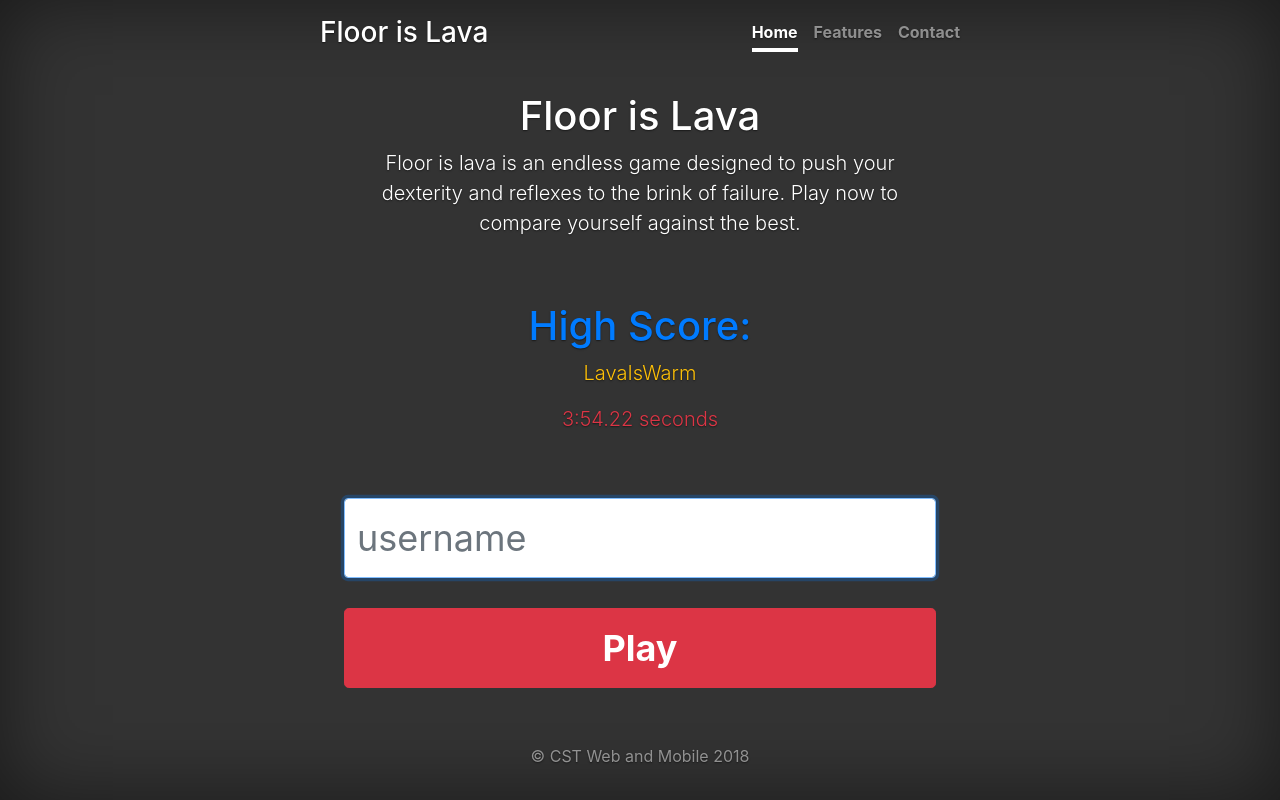
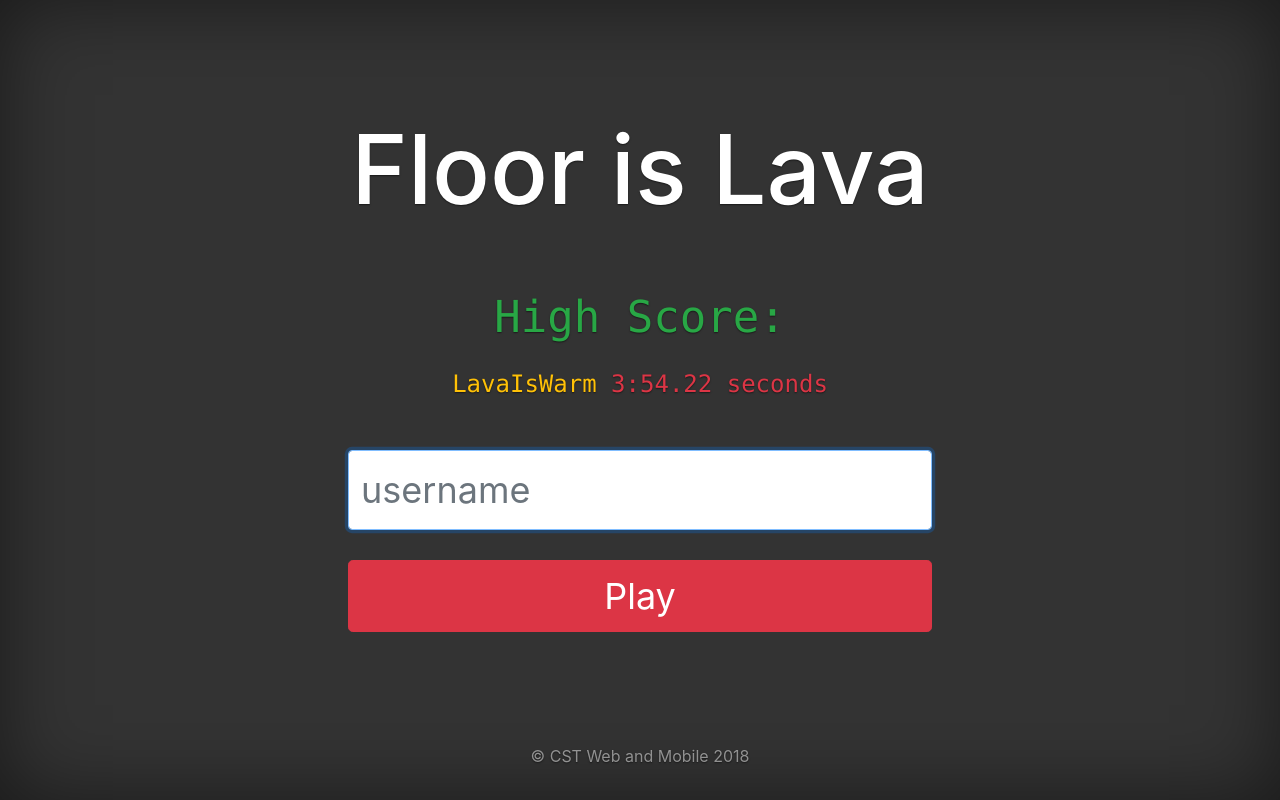
Before and after one commit to KeirForster/floorislava, a PHP site: page / in a window 1280 px wide. Run offline with PHP 8.4, Linux system fonts and the light colour scheme; some libraries are stand-ins or nearby versions.

Commit message:
Removed navbar and improved homepage styling

```diff
--- a/css/index.css
+++ b/css/index.css
@@ -1,24 +1,3 @@
-/*
- * Globals
- */
-
-/* Links */
-a,
-a:focus,
-a:hover {
-    color: #fff;
-}
-
-/* Custom default button */
-.btn-secondary,
-.btn-secondary:hover,
-.btn-secondary:focus {
-    color: #333;
-    text-shadow: none; /* Prevent inheritance from `body` */
-    background-color: #fff;
-    border: .05rem solid #fff;
-}
-
 /*
  * Base structure
  */
@@ -46,58 +25,22 @@ body {
 }
 
 /*
- * Header
- */
-.masthead {
-    margin-bottom: 2rem;
-}
-
-.masthead-brand {
-    margin-bottom: 0;
-}
-
-.nav-masthead .nav-link {
-    padding: .25rem 0;
-    font-weight: 700;
-    color: rgba(255, 255, 255, .5);
-    background-color: transparent;
-    border-bottom: .25rem solid transparent;
-}
-
-.nav-masthead .nav-link:hover,
-.nav-masthead .nav-link:focus {
-    border-bottom-color: rgba(255, 255, 255, .25);
-}
-
-.nav-masthead .nav-link + .nav-link {
-    margin-left: 1rem;
-}
-
-.nav-masthead .active {
-    color: #fff;
-    border-bottom-color: #fff;
-}
-
-@media (min-width: 48em) {
-    .masthead-brand {
-        float: left;
-    }
-
-    .nav-masthead {
-        float: right;
-    }
-}
-
-/*
  * Main
  */
 .cover {
     padding: 0 1.5rem;
 }
 
-.cover .btn-lg {
-    padding: .75rem 1.25rem;
-    font-weight: 700;
+.cover .cover-heading {
+    font-size: 6rem;
+}
+
+.cover .highscore-heading {
+    font-size: 2.75rem;
+}
+
+.cover .highscore-description {
+    font-size: 1.5rem;
 }
 
 .cover .cover-message {
--- a/index.php
+++ b/index.php
@@ -21,26 +21,12 @@
 <body class="text-center">
 
 <div class="cover-container d-flex h-100 p-3 mx-auto flex-column">
-    <header class="masthead mb-auto">
-        <div class="inner">
-            <h3 class="masthead-brand">Floor is Lava</h3>
-            <nav class="nav nav-masthead justify-content-center">
-                <a class="nav-link active" href="#">Home</a>
-                <a class="nav-link" href="#">Features</a>
-                <a class="nav-link" href="#">Contact</a>
-            </nav>
-        </div>
-    </header>
-
-    <main role="main" class="inner cover">
+    <main role="main" class="inner cover mt-auto">
         <section class="cover-message">
             <h1 class="cover-heading">Floor is Lava</h1>
-            <p class="lead description">Floor is lava is an endless game designed to push your dexterity and reflexes to
-                the brink of
-                failure. Play now to compare yourself against the best.</p>
         </section>
         <section class="cover-message">
-            <h1 class="cover-heading text-primary">High Score:</h1>
+            <pre><code class="highscore-heading text-success lead">High Score:</code></pre>
 
             <!--  Print the highest score stored -->
             <?php
@@ -82,8 +68,7 @@
                         $userName  = $userInfo[0]; // username
                         $userScore = $userInfo[1]; // score
 
-                        echo "<p class='lead description text-warning'>$userName</p>";
-                        echo "<p class='lead description text-danger'>$userScore seconds</p>";
+                        echo "<code class='lead description text-warning highscore-description'>$userName <span class='text-danger'>$userScore seconds</span></code>";
                         $_SESSION['highscoreUsername'] = $userName;
                         $_SESSION['highscore'] = $userScore;
                     }
@@ -91,7 +76,7 @@
                     // no score retrieved
                     else
                     {
-                        echo "<p class='lead description text-warning'>None</p>";
+                        echo "<code class='lead description text-warning highscore-description'>None</code>";
                     }
                 }
             ?>
```
